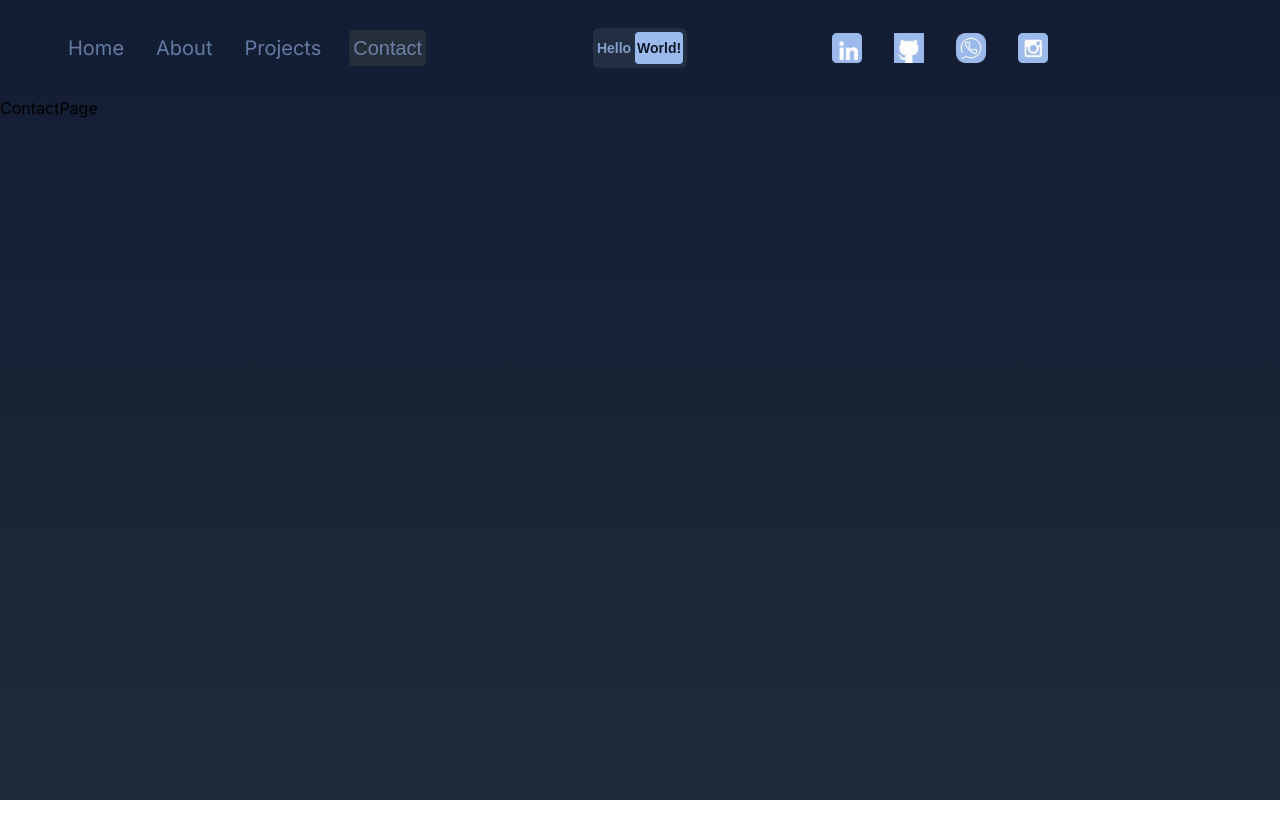
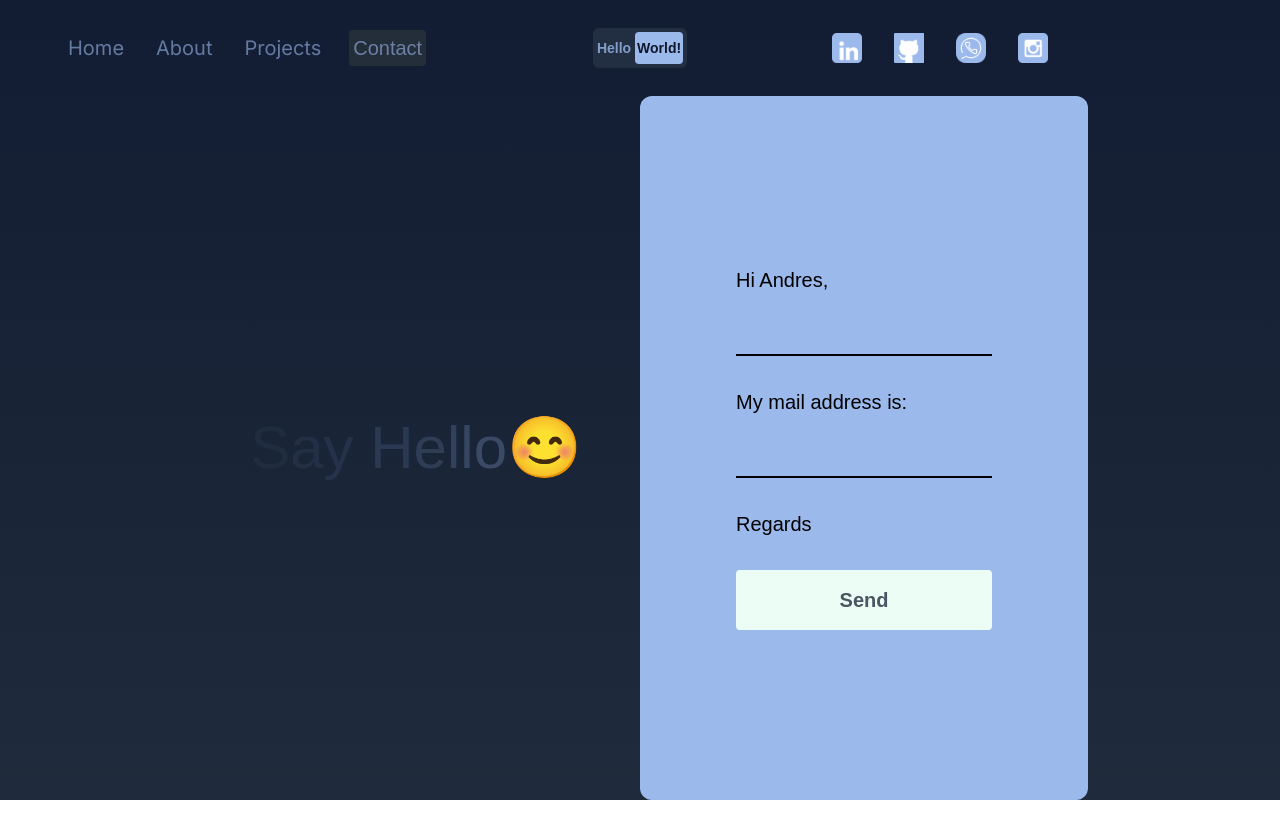
Before and after one commit to ancaicedo/personal_website, a Next.js app: page /contact in a window 1280 px wide. Shown: the top 838 px of the page. After the commit the page ends 800 px from the top, so only its background shows below. Built offline with nearby package versions, Linux system fonts and the light colour scheme; a web font is replaced by a local one.

Commit message:
Finished the project page

```diff
--- a/package.json
+++ b/package.json
@@ -9,6 +9,8 @@
     "lint": "next lint"
   },
   "dependencies": {
+    "@emailjs/browser": "^4.3.3",
+    "emailjs": "^4.0.3",
     "framer-motion": "^11.1.7",
     "next": "14.1.0",
     "react": "18",
--- a/src/app/contact/page.jsx
+++ b/src/app/contact/page.jsx
@@ -1,12 +1,102 @@
-"use client"
+"use client";
 import { motion } from "framer-motion";
+import { useRef, useState } from "react";
+import emailjs from "@emailjs/browser";
 
 const ContactPage = () => {
+  const [success, setSuccess] = useState(false);
+  const [error, setError] = useState(false);
+  const text = "Say Hello";
+
+  const form = useRef();
+
+  const sendEmail = (e) => {
+    e.preventDefault();
+    setError(false);
+    setSuccess(false);
+
+    emailjs
+      .sendForm(
+        process.env.NEXT_PUBLIC_SERVICE_ID,
+        process.env.NEXT_PUBLIC_TEMPLATE_ID,
+        form.current,
+        process.env.NEXT_PUBLIC_PUBLIC_KEY
+      )
+      .then(
+        () => {
+          setSuccess(true);
+          form.current.reset();
+        },
+        () => {
+          setError(true);
+        }
+      );
+  };
+
   return (
-    <motion.div className="h-full" initial={{y:"200vh"}} animate={{y:"0%"}} transition={{duration:1}}>
-    <div>ContactPage</div>
+    <motion.div
+      className="h-full"
+      initial={{ y: "-200vh" }}
+      animate={{ y: "0%" }}
+      transition={{ duration: 1 }}
+    >
+      <div className="h-full flex flex-col lg:flex-row px-4 sm:px-8 md:px-12 lg:px-20 xl:px-48">
+        {/* TEXT CONTAINER */}
+        <div className="h-1/2 lg:h-full lg:w-1/2 flex items-center justify-center text-6xl text-[#9cb9ec] font-Ubuntu">
+          <div>
+            {text.split("").map((letter, index) => (
+              <motion.span
+                key={index}
+                initial={{ opacity: 1 }}
+                animate={{ opacity: 0 }}
+                transition={{
+                  duration: 3,
+                  repeat: Infinity,
+                  delay: index * 0.1,
+                }}
+              >
+                {letter}
+              </motion.span>
+            ))}
+            😊
+          </div>
+        </div>
+        {/* FORM CONTAINER */}
+        <form
+          onSubmit={sendEmail}
+          ref={form}
+          className="h-1/2 lg:h-full lg:w-1/2 bg-[#9cb9ec] text-opacity-90 font-Ubuntu rounded-xl text-xl flex flex-col gap-8 justify-center p-24"
+        >
+          <span>Hi Andres,</span>
+          <textarea
+            rows={1}
+            className="bg-transparent border-b-2 border-b-black outline-none resize-none"
+            name="user_message"
+          />
+          <span>My mail address is:</span>
+          <input
+            name="user_email"
+            type="text"
+            className="bg-transparent border-b-2 border-b-black outline-none"
+          />
+          <span>Regards</span>
+          <button className="bg-emerald-50 rounded font-semibold text-gray-600 p-4">
+            Send
+          </button>
+          {success && (
+            <span className="text-green-600 font-semibold">
+              Your message has been sent successfully!
+            </span>
+          )}
+          {error && (
+            <span className="text-red-600 font-semibold">
+              Something went wrong!
+            </span>
+          )}
+        </form>
+      </div>
     </motion.div>
-  )
-}
+  );
+};
 
-export default ContactPage
+export default ContactPage;
--- a/src/app/projects/page.jsx
+++ b/src/app/projects/page.jsx
@@ -77,7 +77,35 @@ const ProjectsPage = () => {
                     ))}
                 </motion.div>
             </div>
-
+        </div>
+        <div className="w-screen h-screen flex flex-col gap-16 items-center justify-center text-center">
+            <h1 className="text-8xl">Do you have a project?</h1>
+            <div className="relative">
+                <motion.svg
+                animate={{ rotate: 360 }}
+                transition={{ duration: 8, ease: "linear", repeat: Infinity }}
+                viewBox="0 0 300 300"
+                className="w-64 h-64 md:w-[500px] md:h-[500px] "
+                >
+                    <defs>
+                    <path
+                        id="circlePath"
+                        d="M 150, 150 m -60, 0 a 60,60 0 0,1 120,0 a 60,60 0 0,1 -120,0 "
+                    />
+                    </defs>
+                    <text fill="#000">
+                        <textPath xlinkHref="#circlePath" className="text-xl">
+                        Front-end Developer and UI Designer
+                        </textPath>
+                    </text>
+                </motion.svg>
+                <Link
+                    href="/contact"
+                    className="w-16 h-16 md:w-28 md:h-28 absolute top-0 left-0 right-0 bottom-0 m-auto bg-black text-white rounded-full flex items-center justify-center"
+                >
+                Hire Me
+                </Link>
+            </div>
         </div>
     </motion.div>
   )
```
Also changed, not shown: 1 other file (tests, documents, lock files or other folders).
